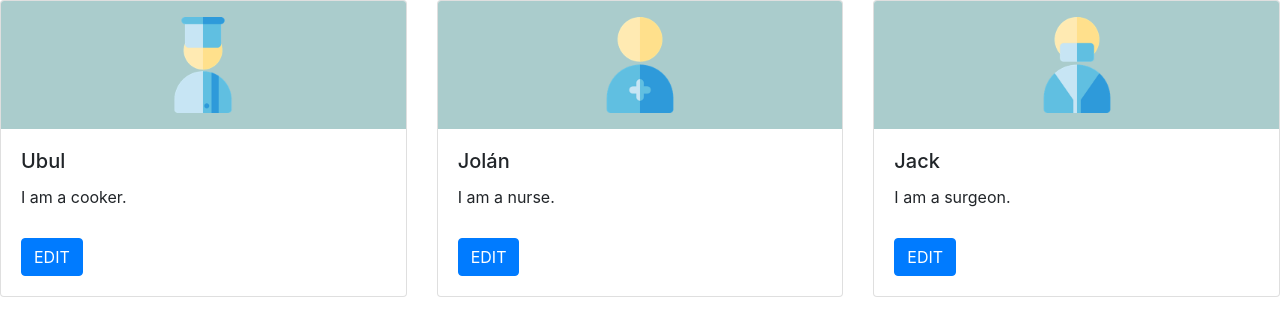
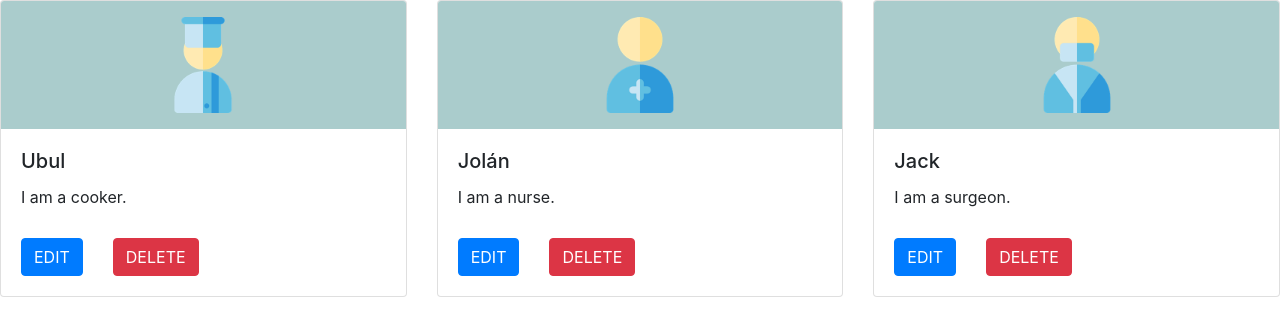
Before and after one commit to sd4v/webprog-next-app, a Next.js app: page / in a window 1280 px wide. Shown: the top 336 px of the page. Built offline with nearby package versions, Linux system fonts and the light colour scheme.

Commit message:
Add editing state and buttons to Member component

```diff
--- a/components/Member.js
+++ b/components/Member.js
@@ -1,6 +1,7 @@
-import React from "react";
-import { Card, Button } from "react-bootstrap";
+import React, { useState } from "react";
+import { Card, Button, Row, Col } from "react-bootstrap";
 import styles from "./Member.module.css";
+
 
 export const occupation = {
   cooker: "cooker",
@@ -13,7 +14,19 @@ export const occupation = {
   worker: "worker",
 };
 
+
 function Member({ name, occupation }) {
+
+  const [editing, setEditing] = useState(false);
+
+  const onEditClick = () => setEditing(true);
+
+  const onCancelClick = () => setEditing(false);
+
+  const onSaveClick = () => setEditing(false);
+
+  const onDeleteClick = () => {};
+
   return (
     <Card>
       <Card.Img
@@ -23,10 +36,54 @@ function Member({ name, occupation }) {
       />
       <Card.Body>
         <Card.Title>{name}</Card.Title>
-        <Card.Text>I am a {occupation}.</Card.Text>
-        <Button variant="primary" className={styles.button}>
-          Edit
-        </Button>
+        <Card.Text>
+          {!editing
+            ? <div>I am a {occupation}.</div>
+            : <div>Edit mode</div>
+          }
+        </Card.Text>
+        <Row className={styles.buttonRow}>
+          {editing ? null : (
+            <Col>
+              <Button variant="primary"
+                className={styles.button}
+                onClick={onEditClick}
+              >
+                Edit
+              </Button>
+            </Col>
+          )}
+          {!editing ? null : (
+            <Col>
+              <Button variant="success"
+                className={styles.button}
+                onClick={onSaveClick}
+              >
+                Save
+              </Button>
+            </Col>
+          )}
+          {editing ? null : (
+            <Col>
+              <Button variant="danger"
+                className={styles.button}
+                onClick={onDeleteClick}
+              >
+                Delete
+              </Button>
+            </Col>
+          )}
+          {!editing ? null : (
+            <Col>
+              <Button variant="light"
+                className={styles.button}
+                onClick={onCancelClick}
+              >
+                Cancel
+              </Button>
+            </Col>
+          )}
+        </Row>
       </Card.Body>
     </Card>
   );
--- a/components/Member.module.css
+++ b/components/Member.module.css
@@ -7,6 +7,10 @@
   padding: 1rem;
 }
 
+.buttonRow {
+  width: fit-content;
+}
+
 .button {
   margin-top: 0.8rem;
   text-transform: uppercase;
```
